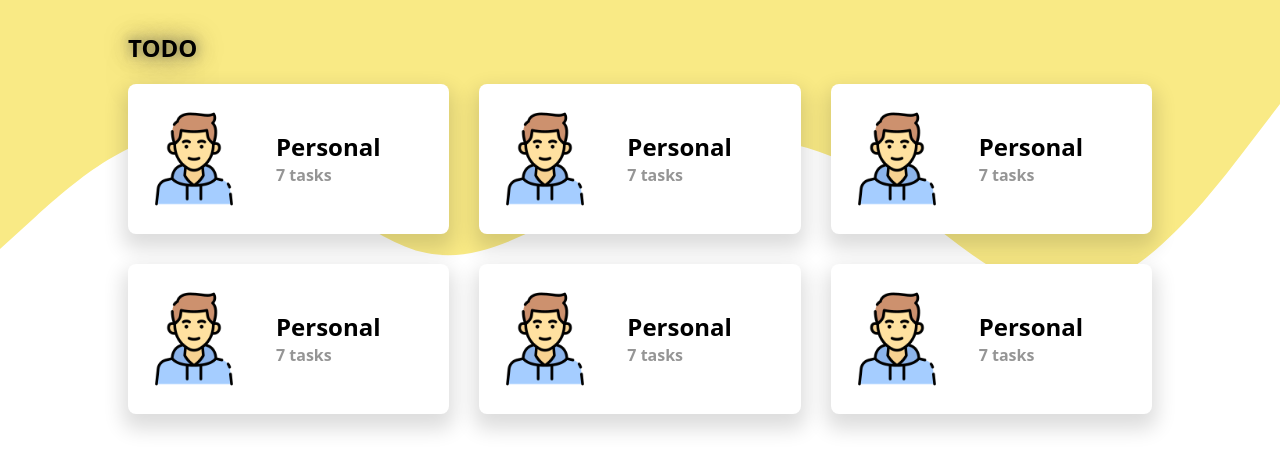
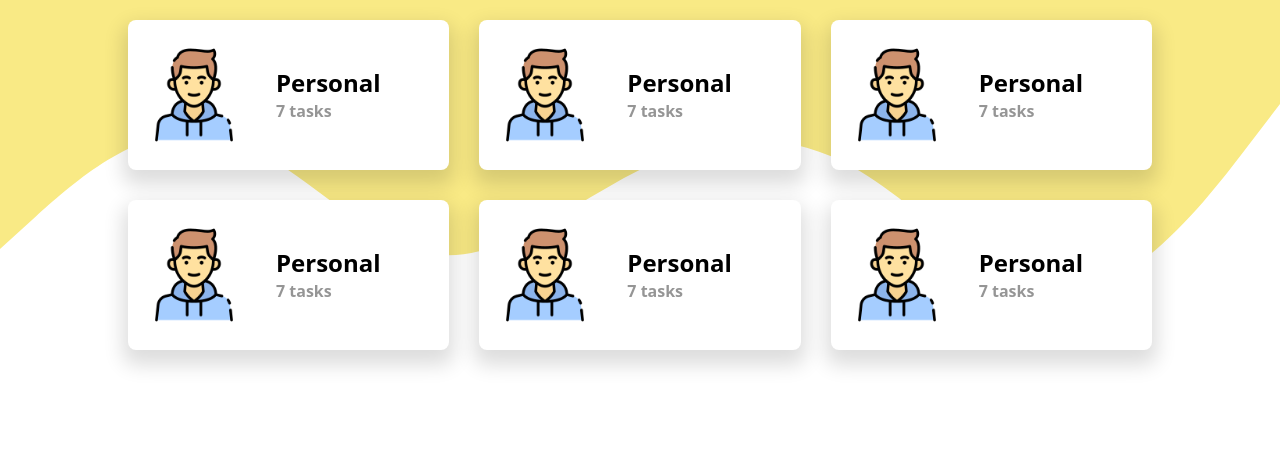
Before and after one commit to Alausa-AbdulAzeez/todo_test, a React (Vite) app: page / in a window 1280 px wide. Shown: the top 470 px of the page. Built offline with nearby package versions, Linux system fonts and the light colour scheme.

Commit message:
removed navbar point of reference

```diff
--- a/src/pages/Home.jsx
+++ b/src/pages/Home.jsx
@@ -1,6 +1,7 @@
 import todoBG from '../assets/images/todoBG.svg'
 import Navbar from '../components/Navbar'
 import boy from '../assets/images/boy.png'
+import { BsPen } from 'react-icons/bs'
 
 const Home = () => {
   // CATEGORY DATA
@@ -14,7 +15,20 @@ const Home = () => {
         className=' h-screen w-screen absolute top-0 left-0 object-cover -z-[1]'
       />
       <div className='h-screen w-screen'>
-        <Navbar />
+        {/* <Navbar /> */}
+        {/* <div className='bg-slate-400 h-[100px] w-full px-32 flex items-center'>
+          <div className='flex-1 w-[100px] bg-blue-100 h-full flex items-center'>
+            <div className='cursor-pointer flex h-[40px] bg-white '>
+              <BsPen />
+              <div className=''>New Task</div>
+            </div>
+          </div>
+          <div className='flex-[4] bg-red-300'>
+            <div className=''>
+              <input type='text' />
+            </div>
+          </div>
+        </div> */}
         <div className='px-32 mt-5 flex w-full flex-wrap gap-[30px]'>
           {category?.map((cat, index) => {
             return (
```
